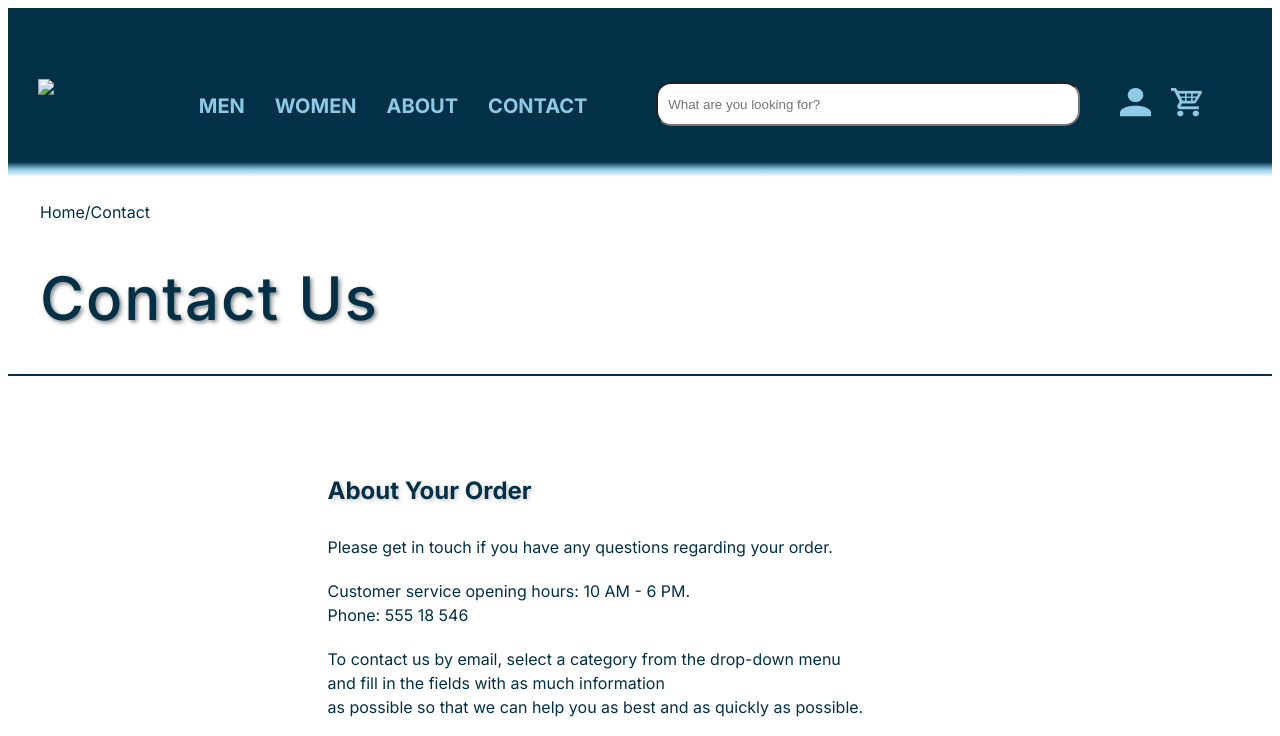
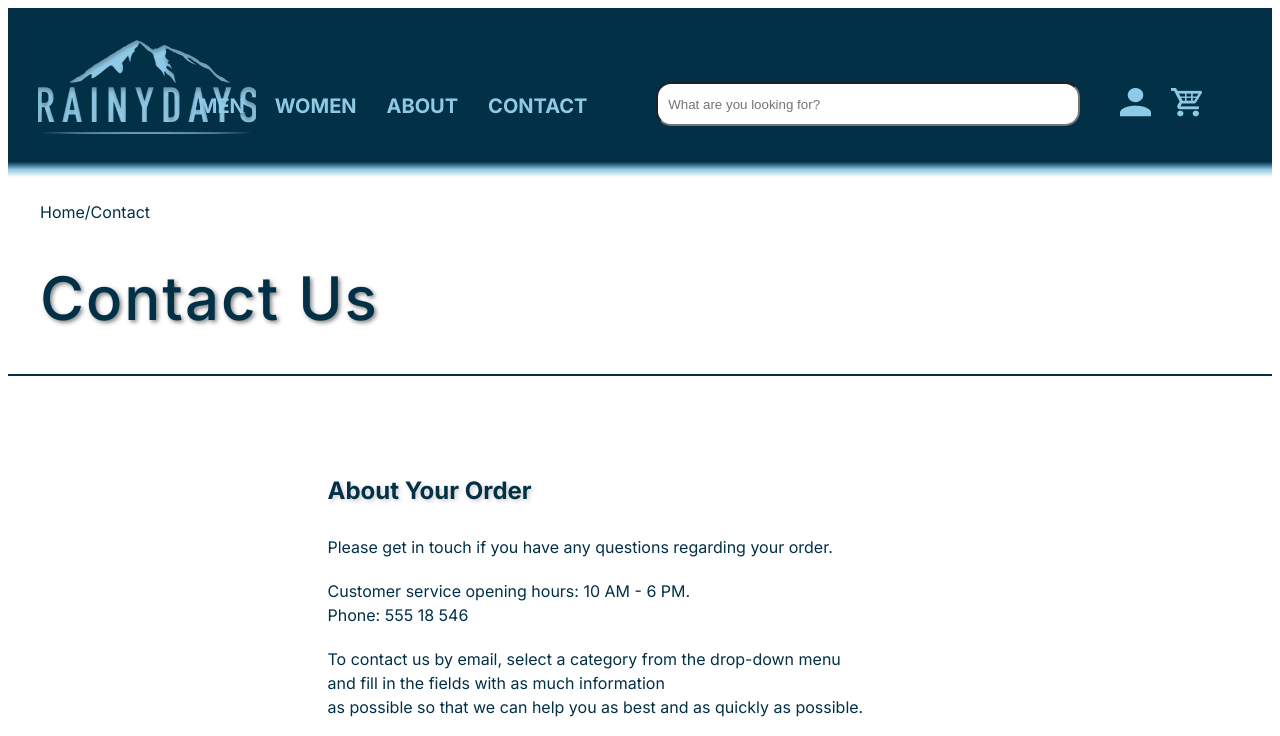
Before and after one commit to NoroffFEU/html-css-course-assignment-barumski, a plain HTML site: page contact.html in a window 1280 px wide. Shown: the top 736 px of the page. Drawn offline with Linux system fonts and the light colour scheme.

Commit message:
Update contact.html

```diff
--- a/contact.html
+++ b/contact.html
@@ -24,7 +24,7 @@
   <header>
     <div class="logo-container">
       <a class="logo" href="index.html">
-         <img class="logo-image" src="assets/images/RainyDays_Logo 1.png">
+         <img class="logo-image" src="assets/images/RainyDays_Logo1.png">
       </a>
     </div>
     <nav>
```
